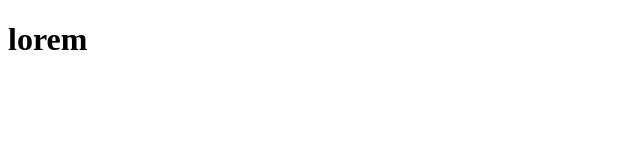
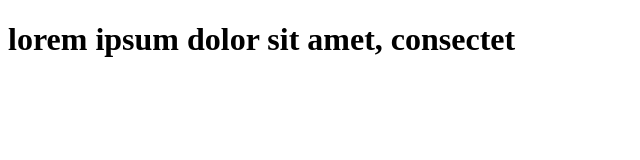
Before and after one commit to matiasbenary/testDeAda7, a plain HTML site: page index.html in a window 1280 px wide. Shown: the whole page, without its empty margins (0-640 px from the left). Drawn offline with Linux system fonts and the light colour scheme.

Commit message:
:pencil: Se cambio titulo y se agrego js

```diff
--- a/index.html
+++ b/index.html
@@ -3,9 +3,9 @@
 <head>
     <meta charset="UTF-8">
     <meta name="viewport" content="width=device-width, initial-scale=1.0">
-    <title>TEst</title>
+    <title>Esto es un simulacro</title>
 </head>
 <body>
-    <h1>lorem</h1>
+    <h1>lorem ipsum dolor sit amet, consectet</h1>
 </body>
 </html>
```
Also changed, not shown: index.js (added).
